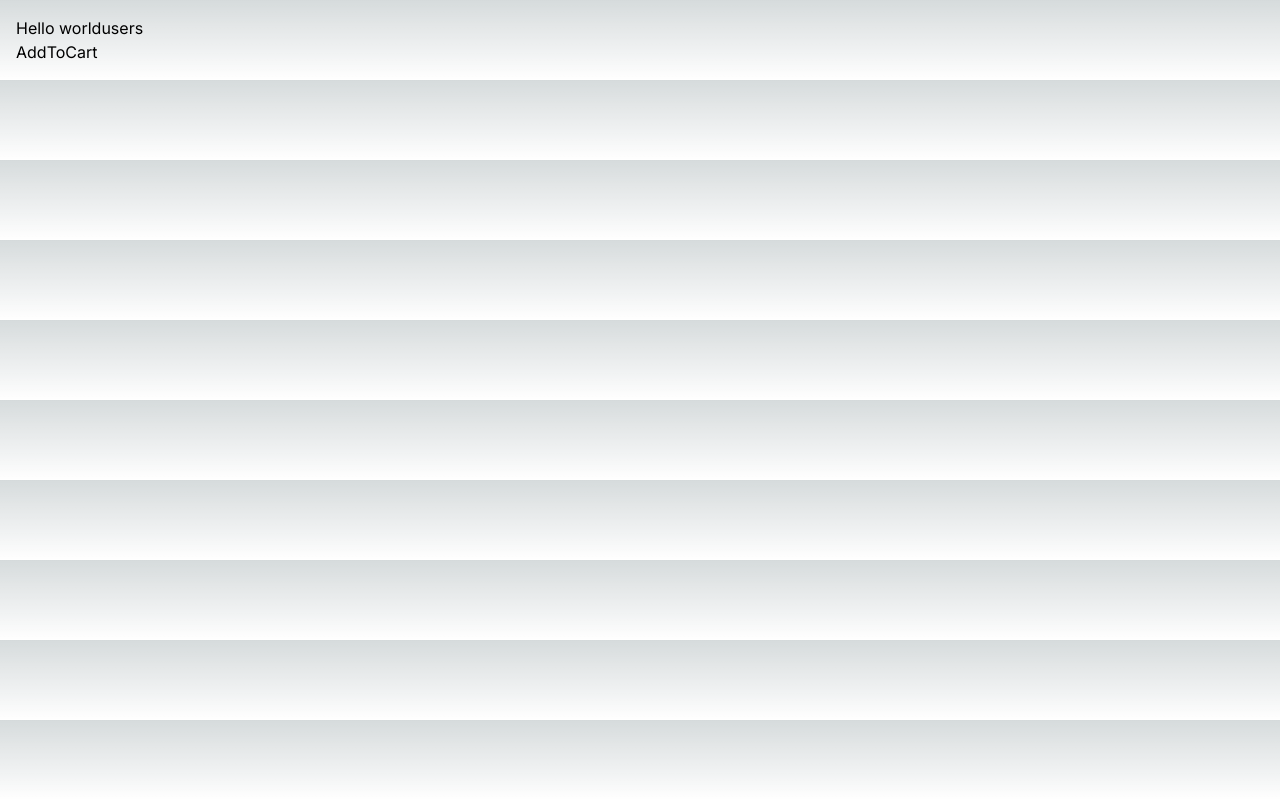
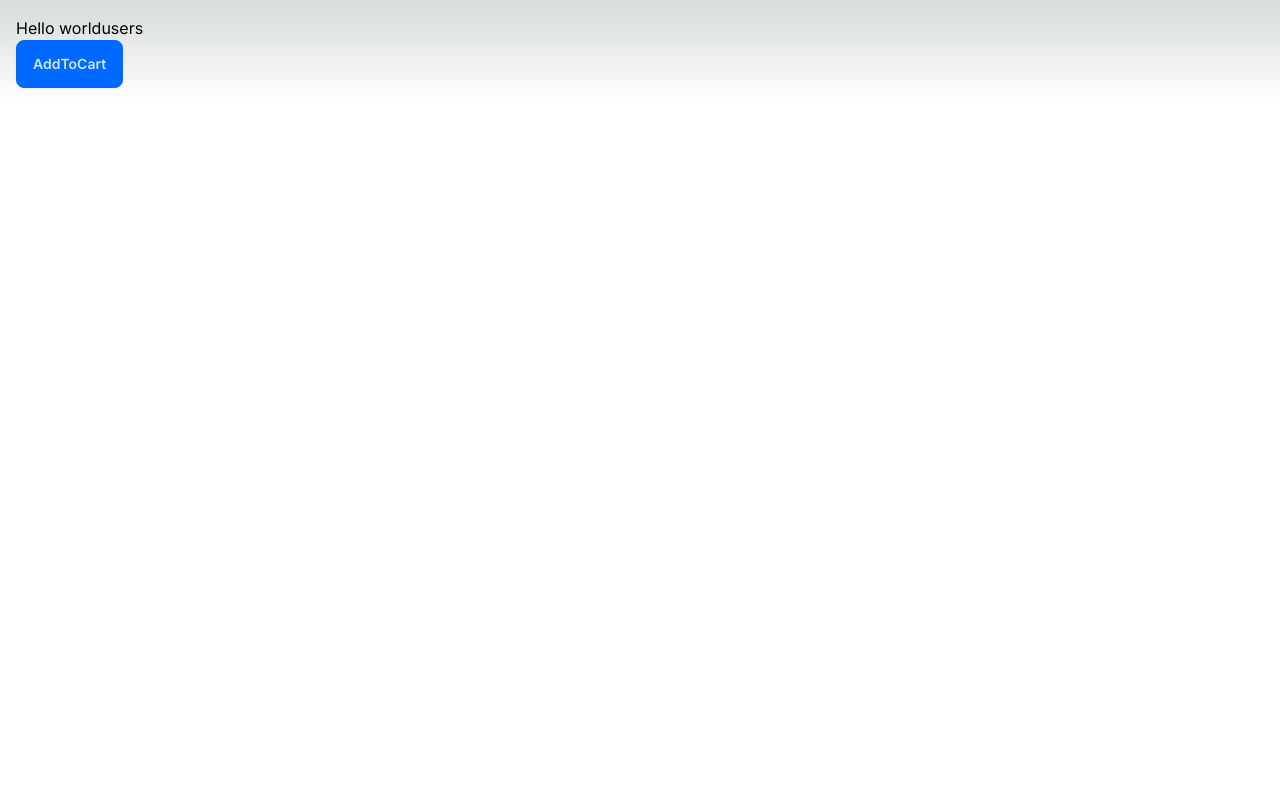
Before and after one commit to sachinjdv7/Nextjs-fundamentals, a Next.js app: page / in a window 1280 px wide. Built offline with nearby package versions, Linux system fonts and the light colour scheme.

Commit message:
added daisy ui

```diff
--- a/app/components/AddCart.jsx
+++ b/app/components/AddCart.jsx
@@ -3,7 +3,12 @@
 const AddCart = () => {
   return (
     <div>
-      <button onClick={() => console.log("clicked")}>AddToCart</button>
+      <button
+        className="btn btn-primary"
+        onClick={() => console.log("clicked")}
+      >
+        AddToCart
+      </button>
     </div>
   );
 };
--- a/app/layout.tsx
+++ b/app/layout.tsx
@@ -1,22 +1,22 @@
-import './globals.css'
-import type { Metadata } from 'next'
-import { Inter } from 'next/font/google'
+import "./globals.css";
+import type { Metadata } from "next";
+import { Inter } from "next/font/google";
 
-const inter = Inter({ subsets: ['latin'] })
+const inter = Inter({ subsets: ["latin"] });
 
 export const metadata: Metadata = {
-  title: 'Create Next App',
-  description: 'Generated by create next app',
-}
+  title: "Create Next App",
+  description: "Generated by create next app",
+};
 
 export default function RootLayout({
   children,
 }: {
-  children: React.ReactNode
+  children: React.ReactNode;
 }) {
   return (
-    <html lang="en">
+    <html lang="en" data-theme="winter">
       <body className={inter.className}>{children}</body>
     </html>
-  )
+  );
 }
--- a/app/users/page.tsx
+++ b/app/users/page.tsx
@@ -3,6 +3,7 @@
 interface User {
   id: number;
   name: string;
+  email: string;
 }
 
 const UsersPage = async () => {
@@ -11,12 +12,22 @@
   return (
     <>
       <h1>Users</h1>
-      <p>{new Date().toLocaleTimeString()}</p>
-      <ul>
-        {users.map((user) => (
-          <li key={user.id}>{user.name}</li>
-        ))}
-      </ul>
+      <table className="table table-bordered">
+        <thead>
+          <tr>
+            <th>Name</th>
+            <th>Email</th>
+          </tr>
+        </thead>
+        <tbody>
+          {users.map((user) => (
+            <tr key={user.id}>
+              <td>{user.name}</td>
+              <td>{user.email}</td>
+            </tr>
+          ))}
+        </tbody>
+      </table>
     </>
   );
 };
--- a/package.json
+++ b/package.json
@@ -21,5 +21,8 @@
     "react-dom": "18.3.1",
     "tailwindcss": "3.4.7",
     "typescript": "5.5.4"
+  },
+  "devDependencies": {
+    "daisyui": "^4.12.10"
   }
 }
--- a/tailwind.config.ts
+++ b/tailwind.config.ts
@@ -1,20 +1,23 @@
-import type { Config } from 'tailwindcss'
+import type { Config } from "tailwindcss";
 
 const config: Config = {
   content: [
-    './pages/**/*.{js,ts,jsx,tsx,mdx}',
-    './components/**/*.{js,ts,jsx,tsx,mdx}',
-    './app/**/*.{js,ts,jsx,tsx,mdx}',
+    "./pages/**/*.{js,ts,jsx,tsx,mdx}",
+    "./components/**/*.{js,ts,jsx,tsx,mdx}",
+    "./app/**/*.{js,ts,jsx,tsx,mdx}",
   ],
   theme: {
     extend: {
       backgroundImage: {
-        'gradient-radial': 'radial-gradient(var(--tw-gradient-stops))',
-        'gradient-conic':
-          'conic-gradient(from 180deg at 50% 50%, var(--tw-gradient-stops))',
+        "gradient-radial": "radial-gradient(var(--tw-gradient-stops))",
+        "gradient-conic":
+          "conic-gradient(from 180deg at 50% 50%, var(--tw-gradient-stops))",
       },
     },
   },
-  plugins: [],
-}
-export default config
+  plugins: [require("daisyui")],
+  daisyui: {
+    themes: ["winter"],
+  },
+};
+export default config;
```
Also changed, not shown: 1 other file (tests, documents, lock files or other folders).
